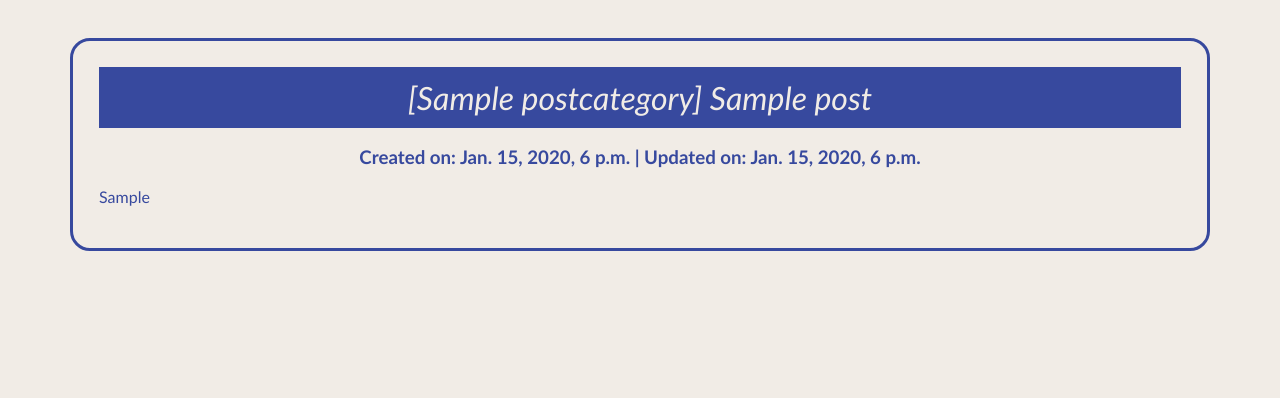
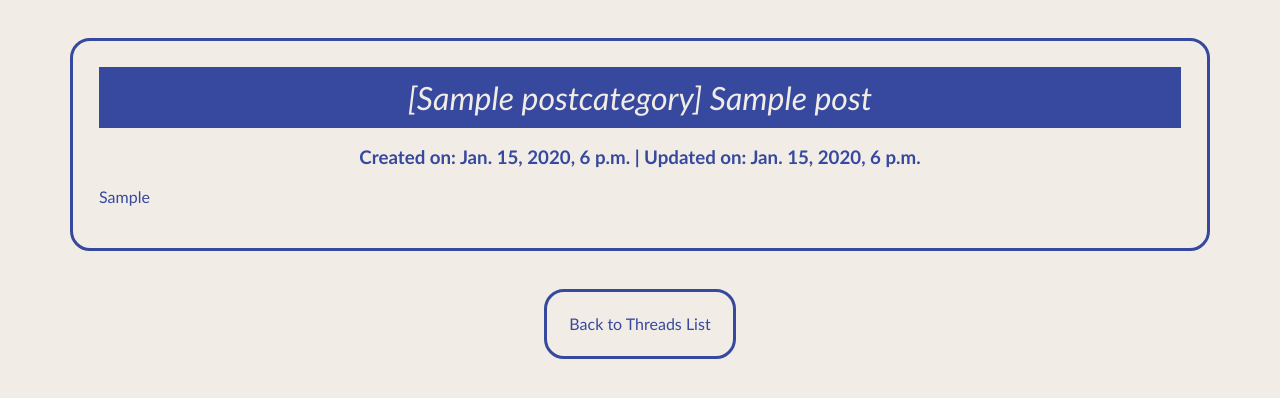
Before and after one commit to hannahdeniseee/hobbysite-EG-17, a Django app: page /forum/thread/1 in a window 1280 px wide. Shown: the top 398 px of the page. Run offline with Django 5.2, Linux system fonts and the light colour scheme; tables that the repository leaves empty hold one stand-in row (values such as "Sample post").

Commit message:
Added back to list view button

```diff
--- a/hobbysite/forum/static/forum/css/styles.css
+++ b/hobbysite/forum/static/forum/css/styles.css
@@ -54,7 +54,7 @@ body, html {
     margin-right: 1.5%;
     margin-top: 3%;
 }
-.cardslayout{
+.cardslayout {
     justify-content: center;
     display: flex;
     flex-wrap: wrap;
@@ -86,3 +86,22 @@ body, html {
     color: #37499e;
     margin: 0;
 }
+.button {
+    display: block;
+    background-color: #f1ece6;
+    color: #37499e;
+    padding: .5%;
+    text-decoration: none;
+    text-align: center;
+    width: 15%;
+    border-radius: 20px;
+    border-style: solid;
+    border-color: #37499e;
+    margin-top: 3%;
+    margin-left: 1.5%;
+    margin-right: 1.5%;
+}
+.button:hover {
+    background-color: #37499e;
+    color: #f1ece6;
+}
--- a/hobbysite/forum/templates/forum/thread_detail.html
+++ b/hobbysite/forum/templates/forum/thread_detail.html
@@ -14,6 +14,9 @@
                 <h3 style="text-align: center;">Created on: {{ post.created_on }} | Updated on: {{ post.updated_on }}</h3>
                 <p>{{ post.entry }}</p>
             </div>
+            <a href="{% url 'forum:threads-list' %}" class="button">
+                <p>Back to Threads List</p>
+            </a>
         </div>
     </body>
 </html>
```
